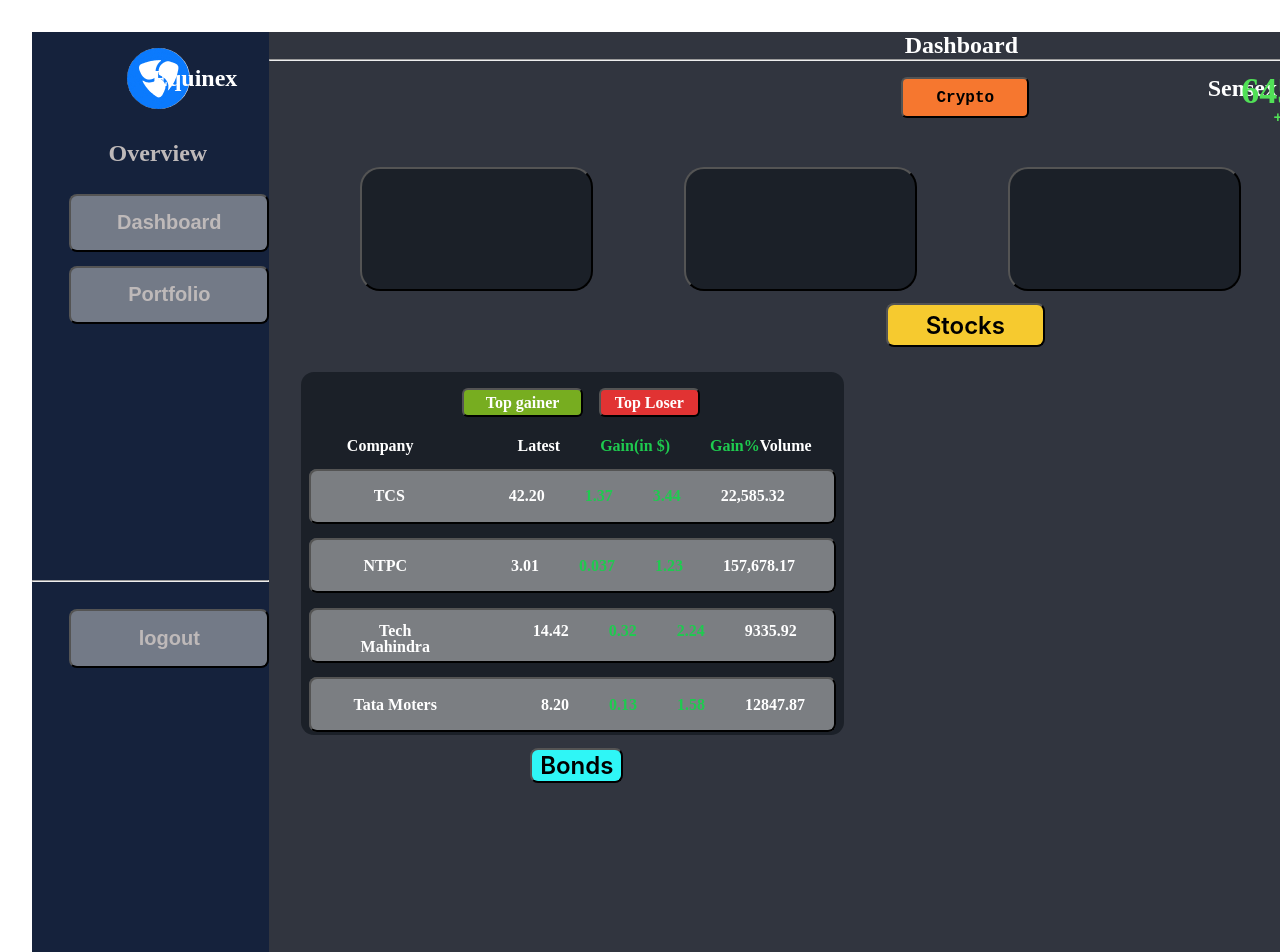
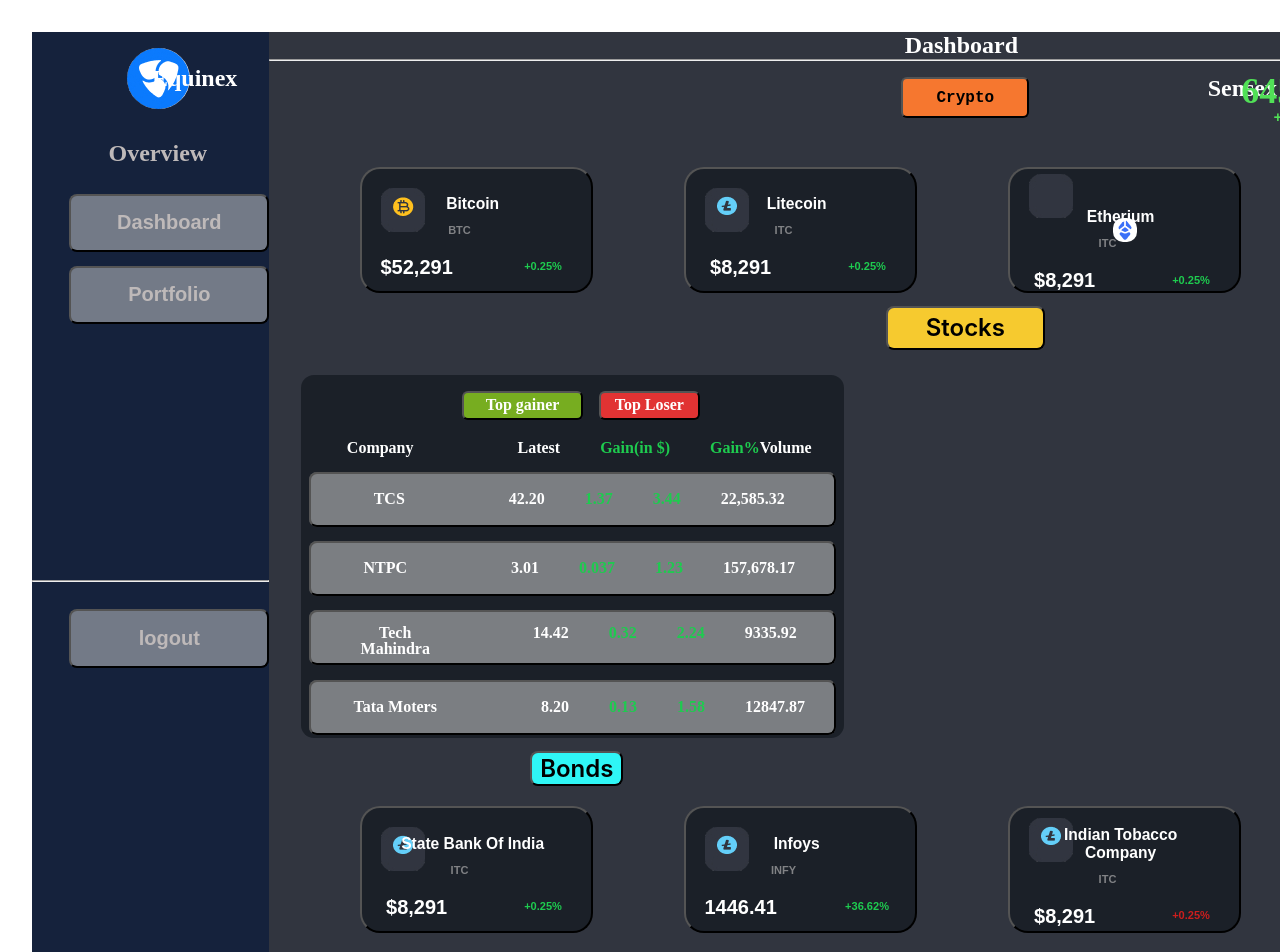
Before and after one commit to viditjain44/my-react-app, a React (Vite) app in the folder my-react-app/: page / in a window 1280 px wide. Shown: the top 952 px of the page. Built offline with nearby package versions, Linux system fonts and the light colour scheme.

Commit message:
all buttons completion

```diff
--- a/my-react-app/src/components/Dashinner.css
+++ b/my-react-app/src/components/Dashinner.css
@@ -63,12 +63,75 @@
 }
 .bitcoin{
     width: 17.5em;
-    padding: 4.5em;
+    height: 9.5em;
     margin-left: 2em;
     border-radius: 20px;
     background-color: #1B2028;
+    color: white;
+}
+.bit1{
+    display: flex;
+   justify-content: star;
+   border-radius: 12px;
+   margin-left: 1em;
+
+}
+.txt1{
+    margin-top: -2.3rem;
+    margin-left: -.5rem;
+}
+.txt2{
+    margin-top: .7rem;
+    margin-left: -3.1em;
+    color: #818285;
+}
+.txt3{
+    margin-top: 1em;
+    margin-left: -6em;
+
+}
+.txt4{
+    margin-left:12em;
+    margin-top: -1.7em;
+    color: rgba(30, 203, 79, 1);
+}
+.bitcoin2{
+    width: 17.5em;
+    height: 9.5em;
+    margin-left: 2em;
+    border-radius: 20px;
+    background-color: #1B2028;
+    color: white;
+}
+.bit2{
+    display: flex;
+   justify-content: star;
+   border-radius: 12px;
+   margin-left: 1em;
+
+}
+.bitcoin3{
+    width: 17.5em;
+    height: 9.5em;
+    margin-left: 2em;
+    border-radius: 20px;
+    background-color: #1B2028;
+    color: white;
 }
 
+.bitcoin4{
+    width: 17.5em;
+    height: 9.5em;
+    margin-left: 2em;
+    border-radius: 20px;
+    background-color: #1B2028;
+    color: white;
+}
+.helo{
+
+
+    border-radius: 10px;
+}
 #Stocks{
 
     width: 9.9375rem;
@@ -268,3 +331,23 @@
 line-height: normal;
 margin: 1rem 0rem 0rem 0.5rem;
 }
+
+.bitcoin5{
+    width: 17.5em;
+    height: 9.5em;
+    margin-left: 2em;
+    border-radius: 20px;
+    background-color: #1B2028;
+    color: white;
+    margin-top: 7em;
+}
+.lastportion{
+    display: flex;
+    justify-content: space-evenly;
+}
+.txta
+    {
+        margin-left:12em;
+        margin-top: -1.7em;
+        color: rgb(203, 30, 30);
+    }
--- a/my-react-app/src/components/Dashinner.jsx
+++ b/my-react-app/src/components/Dashinner.jsx
@@ -1,5 +1,10 @@
 import React from "react";
 import './Dashinner.css';
+import bitcoinfirstImage from './images/bitcoinfirst.jpg';
+import bitcoinsecondImage from './images/bitcoinsecond.jpg';
+import bitcointhirdImage from './images/bitcointhird.jpg';
+import bitcointhirdinsideImage from './images/bitcointhirdinside.jpg';
+import bitcoinfourthImage from './images/bitcoinfourth.jpg';
 function Dashinner(){
     return(
 
@@ -9,8 +14,10 @@
        <button className="crypto"> <b>Crypto</b></button>
        <h2 className="sensex">Sensex : <h2 className="svalue">64587.3<h1 className="profit">+22.15</h1></h2></h2>
        <h2 className="nifty">Nifty : <h2 className="svalue2">64587.3<h1 className="profit">-22.15</h1></h2> </h2>
-        <div className="button"><button className="bitcoin"></button>
-       <button className="bitcoin"></button><button className="bitcoin"></button><button className="bitcoin"></button>
+        <div className="button"><button className="bitcoin"><img  className='bit1' img src={bitcoinfirstImage} alt="Group 1" /><h3 className="txt1">Bitcoin</h3> <h5 className="txt2">BTC</h5> <h2 className="txt3">$52,291</h2> <h5 className="txt4">+0.25%</h5></button>
+       <button className="bitcoin2"><img  className='bit2' img src={bitcoinsecondImage} alt="Group 1" /><h3 className="txt1">Litecoin</h3> <h5 className="txt2">ITC</h5> <h2 className="txt3">$8,291</h2> <h5 className="txt4">+0.25%</h5></button>
+       <button className="bitcoin3"><img  className='bit2' img src={bitcointhirdImage} alt="Group 1" /><img  className='helo' img src={bitcointhirdinsideImage} alt="Group 1" /><h3 className="txt1">Etherium</h3> <h5 className="txt2">ITC</h5> <h2 className="txt3">$8,291</h2> <h5 className="txt4">+0.25%</h5></button>
+       <button className="bitcoin4"><img  className='bit2' img src={bitcoinfourthImage} alt="Group 1" /><h3 className="txt1">SOLANA</h3> <h5 className="txt2">ITC</h5> <h2 className="txt3">$8,291</h2> <h5 className="txt4">+0.25%</h5></button>
        </div>
 
         <div>
@@ -64,6 +71,11 @@
                 </button>
             </div>
             <button id="bonds">Bonds</button>
+        </div><div className="lastportion">
+        <button className="bitcoin5"><img  className='bit2' img src={bitcoinsecondImage} alt="Group 1" /><h3 className="txt1">State Bank Of India</h3> <h5 className="txt2">ITC</h5> <h2 className="txt3">$8,291</h2> <h5 className="txt4">+0.25%</h5></button>
+        <button className="bitcoin5"><img  className='bit2' img src={bitcoinsecondImage} alt="Group 1" /><h3 className="txt1">Infoys</h3> <h5 className="txt2">INFY</h5> <h2 className="txt3">1446.41</h2> <h5 className="txt4">+36.62%</h5></button>
+        <button className="bitcoin5"><img  className='bit2' img src={bitcoinsecondImage} alt="Group 1" /><h3 className="txt1">Indian  Tobacco <br />Company</h3> <h5 className="txt2">ITC</h5> <h2 className="txt3">$8,291</h2> <h5 className="txta">+0.25%</h5></button>
+        <button className="bitcoin5"><img  className='bit2' img src={bitcoinsecondImage} alt="Group 1" /><h3 className="txt1">Yes Bank</h3> <h5 className="txt2">ITC</h5> <h2 className="txt3">20.25</h2> <h5 className="txta">+0.25%</h5></button>
         </div>
 <div id="box"></div>
        </div>
--- a/my-react-app/src/components/dashboard.jsx
+++ b/my-react-app/src/components/dashboard.jsx
@@ -2,6 +2,7 @@
 import './Dashboard.css';
 // import { Link } from 'react-router-dom';
 import Group1Image from './images/Group1.jpg';
+
 import Dashinner from './Dashinner'
 function Dashboard(){
     return (
```
Also changed, not shown: my-react-app/src/components/images/bitcointhird.jpg, my-react-app/src/components/images/bitcointhirdinside.jpg (added).
